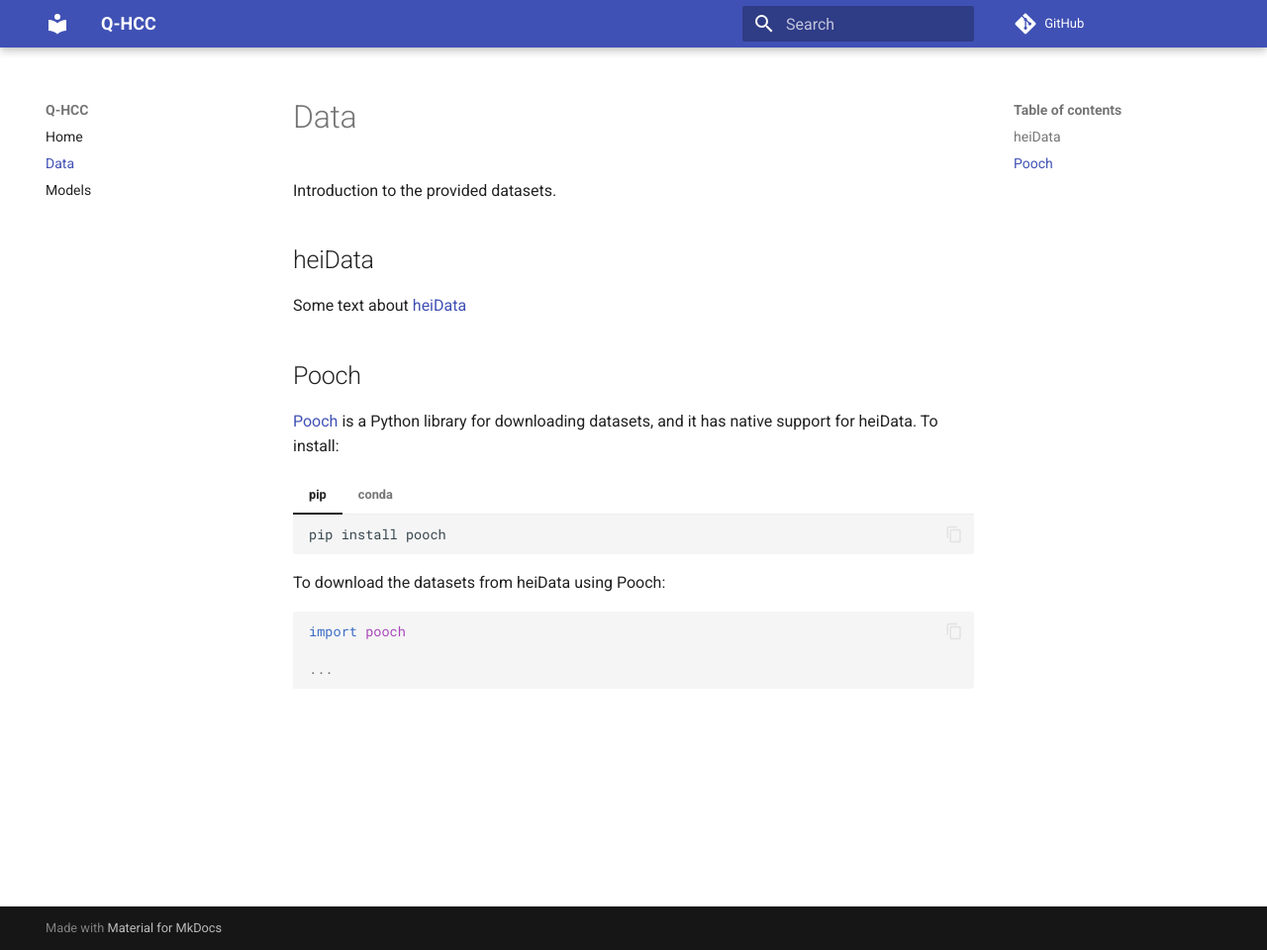
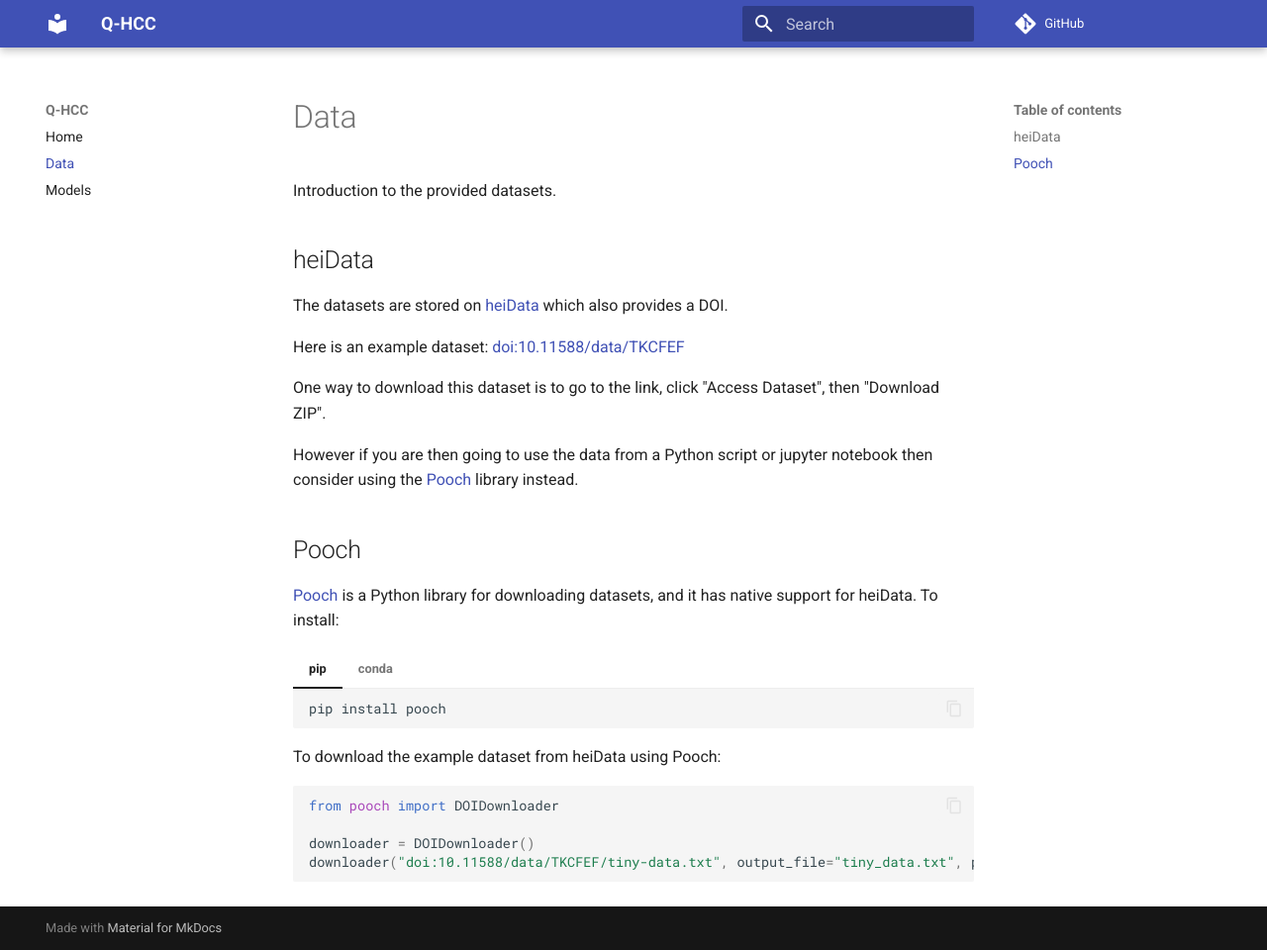
Before and after one commit to ssciwr/QHCC, an MkDocs documentation site: the page built from docs/data.md, in a window 1280 px wide and 960 px high. Shown: the whole window at 99% size. Built offline with MkDocs 1.6.1 and Material for MkDocs 9.7.7, drawn with Linux system fonts in a browser that asks for light colours; comment, search, counter and statistics services are not loaded.

Commit message:
Add a jupyter notebook that downloads a dataset from heiData, update related docs

````diff
--- a/.pre-commit-config.yaml
+++ b/.pre-commit-config.yaml
@@ -17,6 +17,11 @@
       - id: ruff-format
         types_or: [python, pyi, jupyter]
 
+  - repo: https://github.com/kynan/nbstripout
+    rev: 0.8.1
+    hooks:
+      - id: nbstripout
+
   - repo: https://github.com/rhysd/actionlint
     rev: "v1.7.4"
     hooks:
--- a/docs/data.md
+++ b/docs/data.md
@@ -4,12 +4,17 @@
 
 ## heiData
 
-Some text about [heiData](https://heidata.uni-heidelberg.de/)
+The datasets are stored on [heiData](https://heidata.uni-heidelberg.de/) which also provides a DOI.
+
+Here is an example dataset: [doi:10.11588/data/TKCFEF](https://heidata.uni-heidelberg.de/dataset.xhtml?persistentId=doi:10.11588/data/TKCFEF)
+
+One way to download this dataset is to go to the link, click "Access Dataset", then "Download ZIP".
+
+However if you are then going to use the data from a Python script or jupyter notebook then consider using the [Pooch](https://www.fatiando.org/pooch/latest/) library instead.
 
 ## Pooch
 
-[Pooch](https://www.fatiando.org/pooch/latest/) is a Python library for downloading datasets,
-and it has native support for heiData. To install:
+[Pooch](https://www.fatiando.org/pooch/latest/) is a Python library for downloading datasets, and it has native support for heiData. To install:
 
 === "pip"
     ```bash
@@ -21,10 +26,11 @@
     conda install pooch
     ```
 
-To download the datasets from heiData using Pooch:
+To download the example dataset from heiData using Pooch:
 
 ```python
-import pooch
+from pooch import DOIDownloader
 
-...
+downloader = DOIDownloader()
+downloader("doi:10.11588/data/TKCFEF/tiny-data.txt", output_file="tiny_data.txt", pooch=None)
 ```
````
Also changed, not shown: 4 other files.
